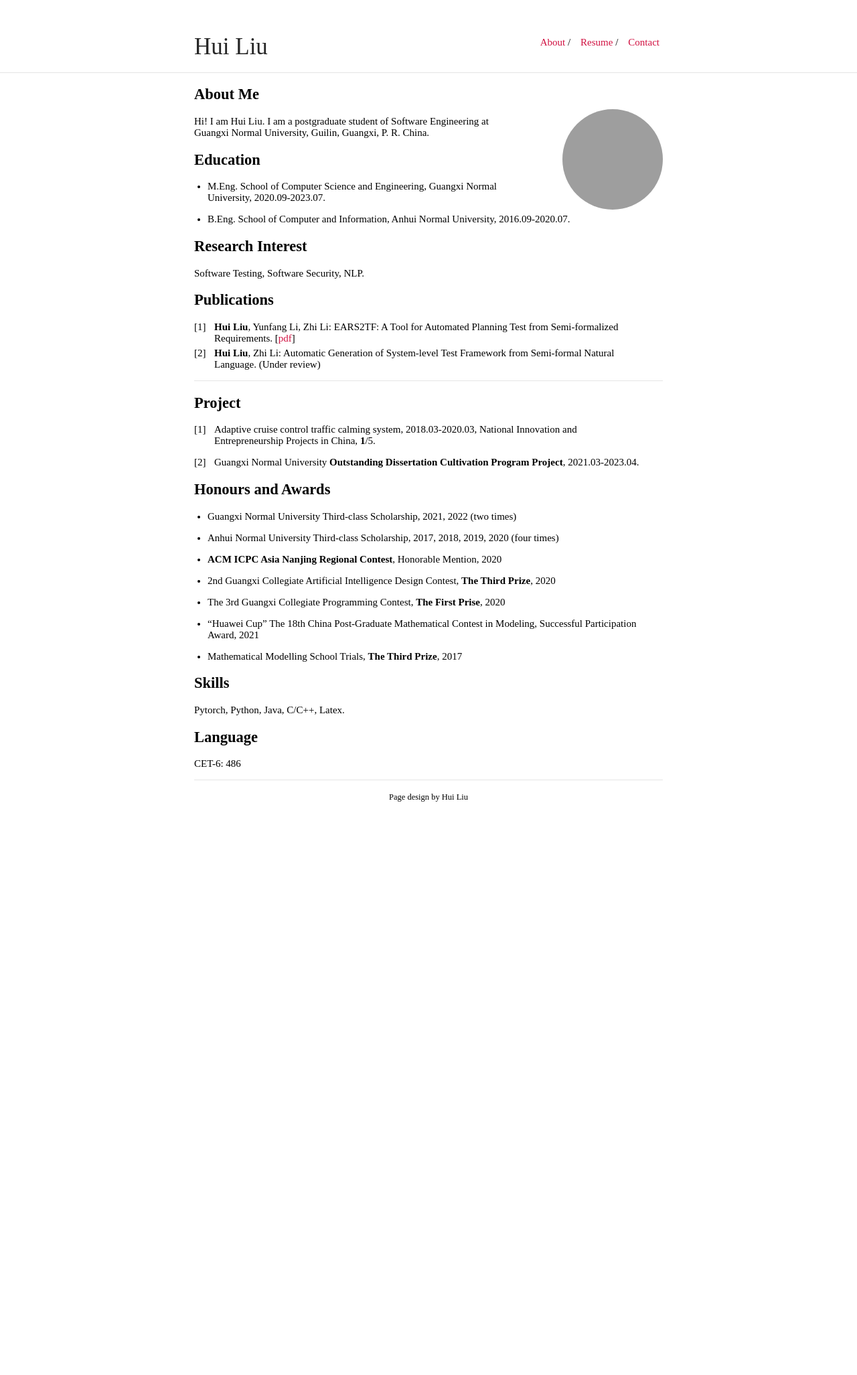
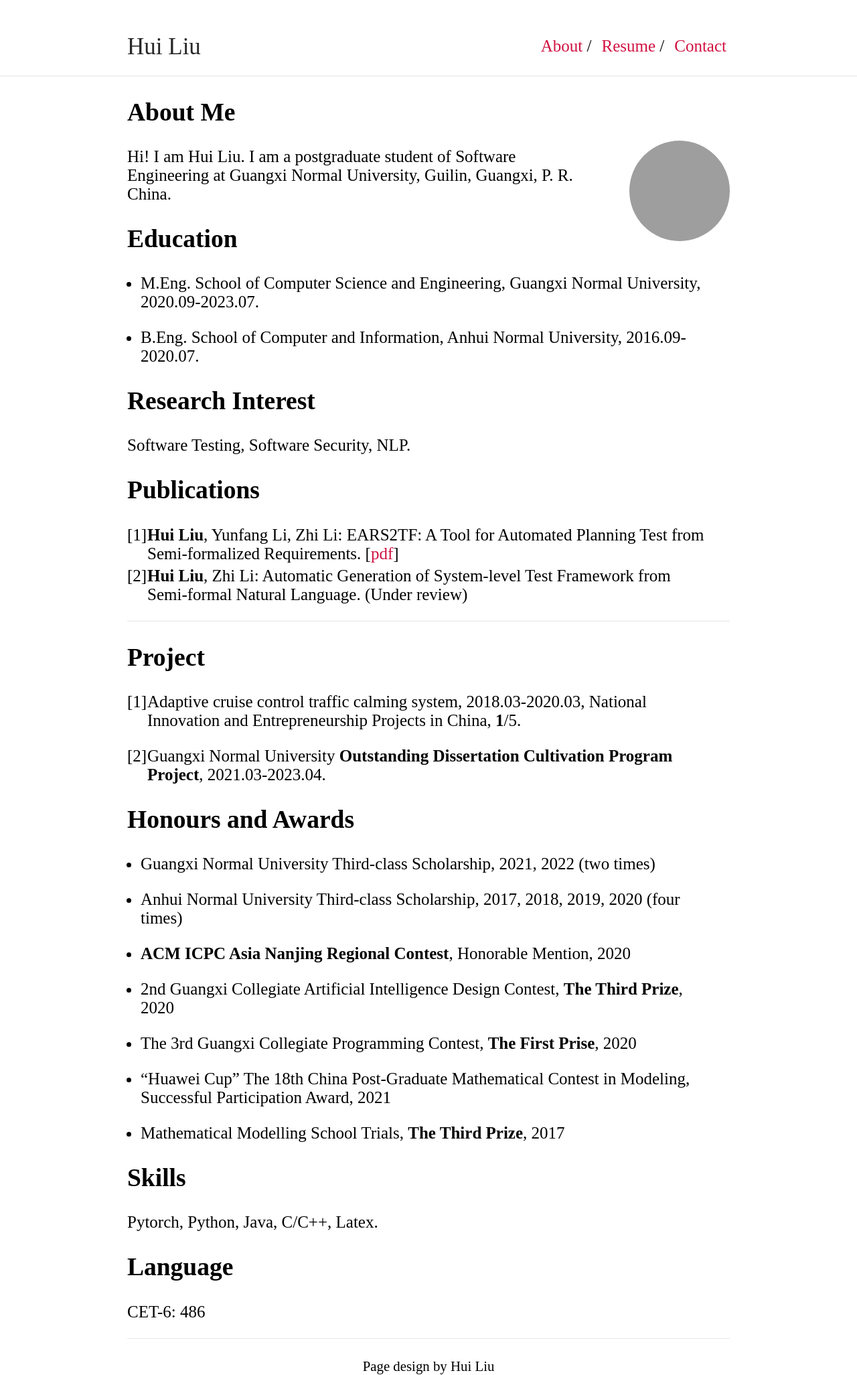
Before and after one commit to aloeordown/huiliu, a Jekyll site: the page built from index.md, in a window 1280 px wide. Shown: the whole page at 67% size. Built offline with Jekyll 4.4.1, drawn with Linux system fonts in a browser that asks for light colours; our own code applies the rules of GitHub Pages for plain Markdown files; before the commit the page ends 1198 px from its top, so only the background shows below that; grey boxes are pictures that could not be loaded.

Commit message:
Update _style.scss

```diff
--- a/_sass/_style.scss
+++ b/_sass/_style.scss
@@ -12,7 +12,7 @@ html {
 body {
     margin: 0;
     font-family: "Times New Roman";
-    font-size:15px;
+    font-size:25px;
     height: 100%;
 //     width: 100%;
 }
@@ -67,7 +67,8 @@ hr {
 /* Divs */
 
 .container {
-    max-width: $max-width;
+//     max-width: $max-width;
+    max-width: 900px;
     margin: auto;
 }
 .wrapper {
```
